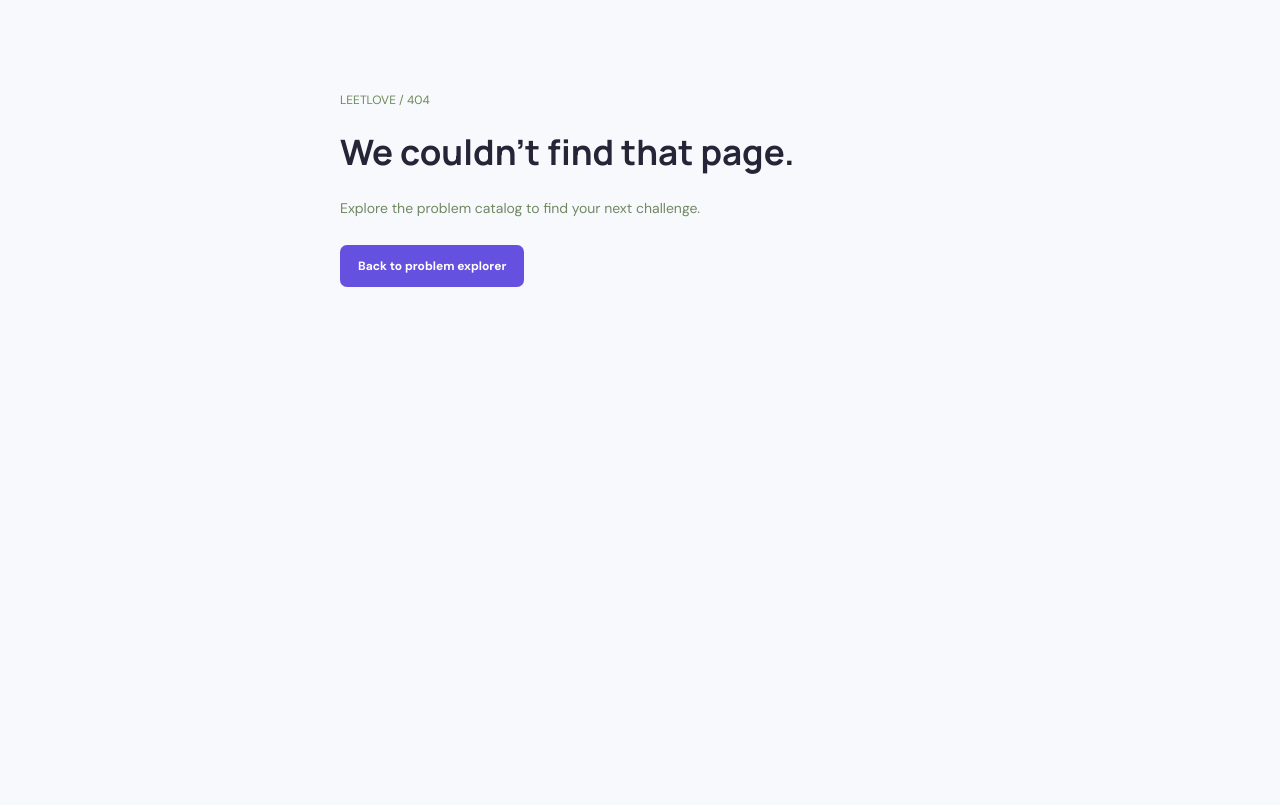
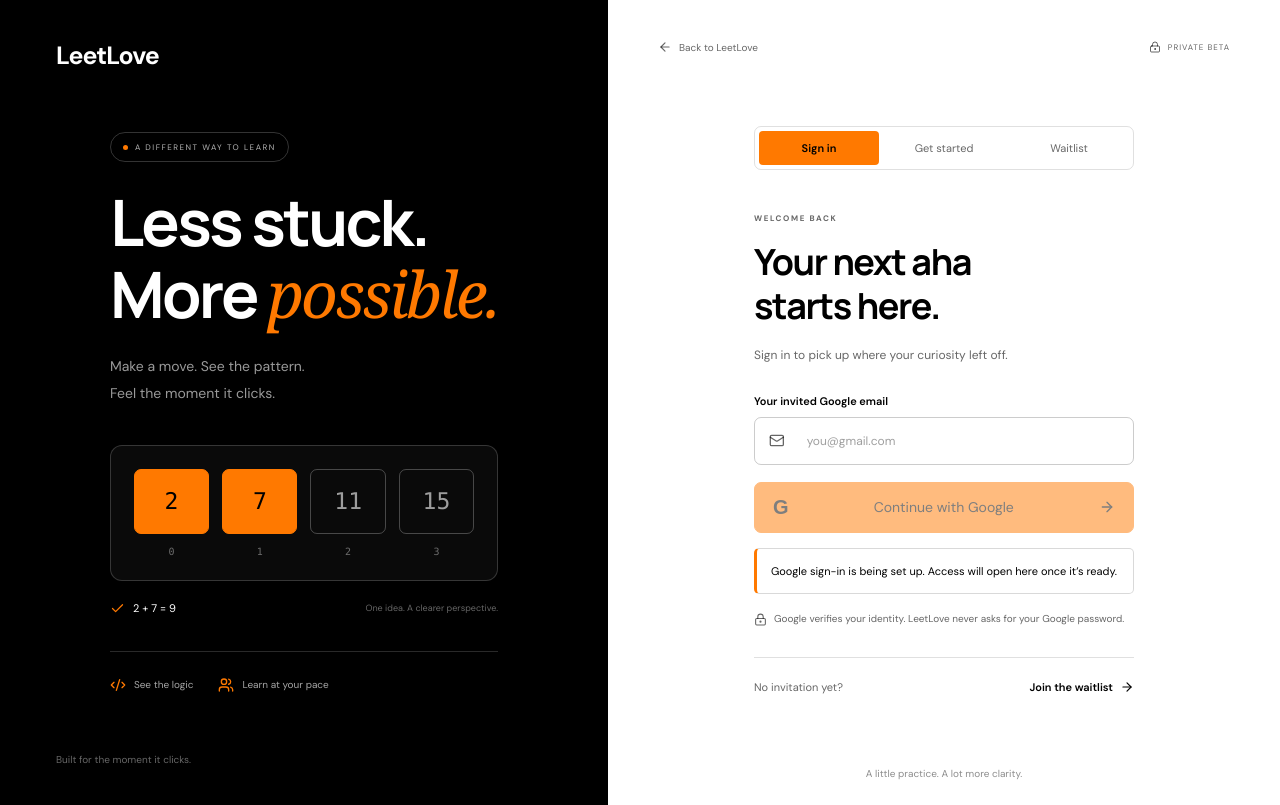
Before and after one commit to ius-sharma/Leet-Love, a Next.js app: page /login in a window 1280 px wide. Before the commit this address had no page. Built offline with nearby package versions, Linux system fonts and the light colour scheme; no server answers.

Commit message:
feat(login): add dedicated sign-in route

```diff
--- /dev/null
+++ b/src/app/login/page.tsx
@@ -0,0 +1,8 @@
+import { AccessPage } from '@/components/auth/access-page';
+import { authConfiguration } from '@/auth/config';
+import { safeNext } from '@/auth/policy';
+import '../auth.css';
+export const metadata={title:'Sign in · LeetLove',robots:{index:false,follow:false}};
+export default async function Login({searchParams}:{searchParams:Promise<{next?:string;notice?:string}>}){
+  const params=await searchParams;return <AccessPage mode="login" ready={authConfiguration().ready} next={safeNext(params.next)} notice={params.notice}/>;
+}
```
